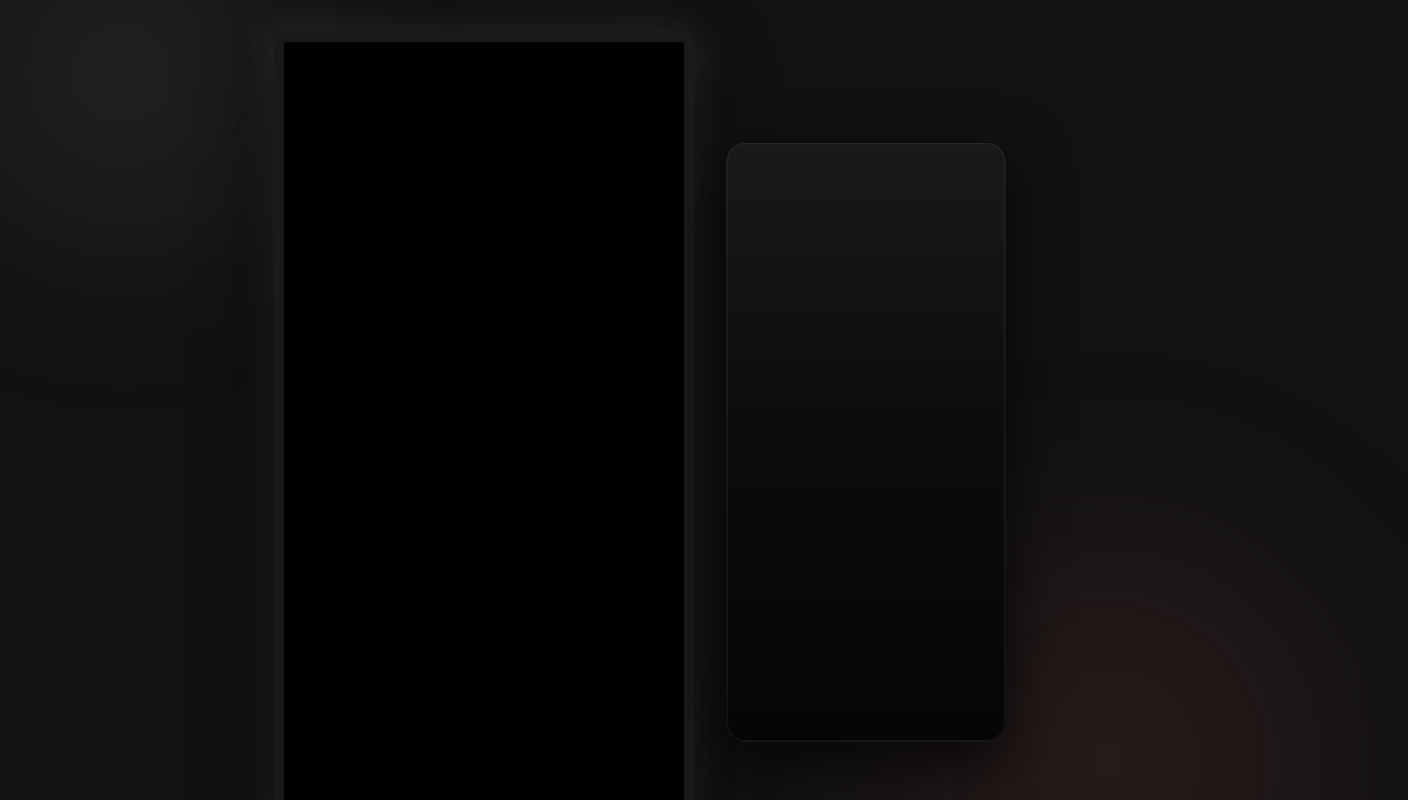
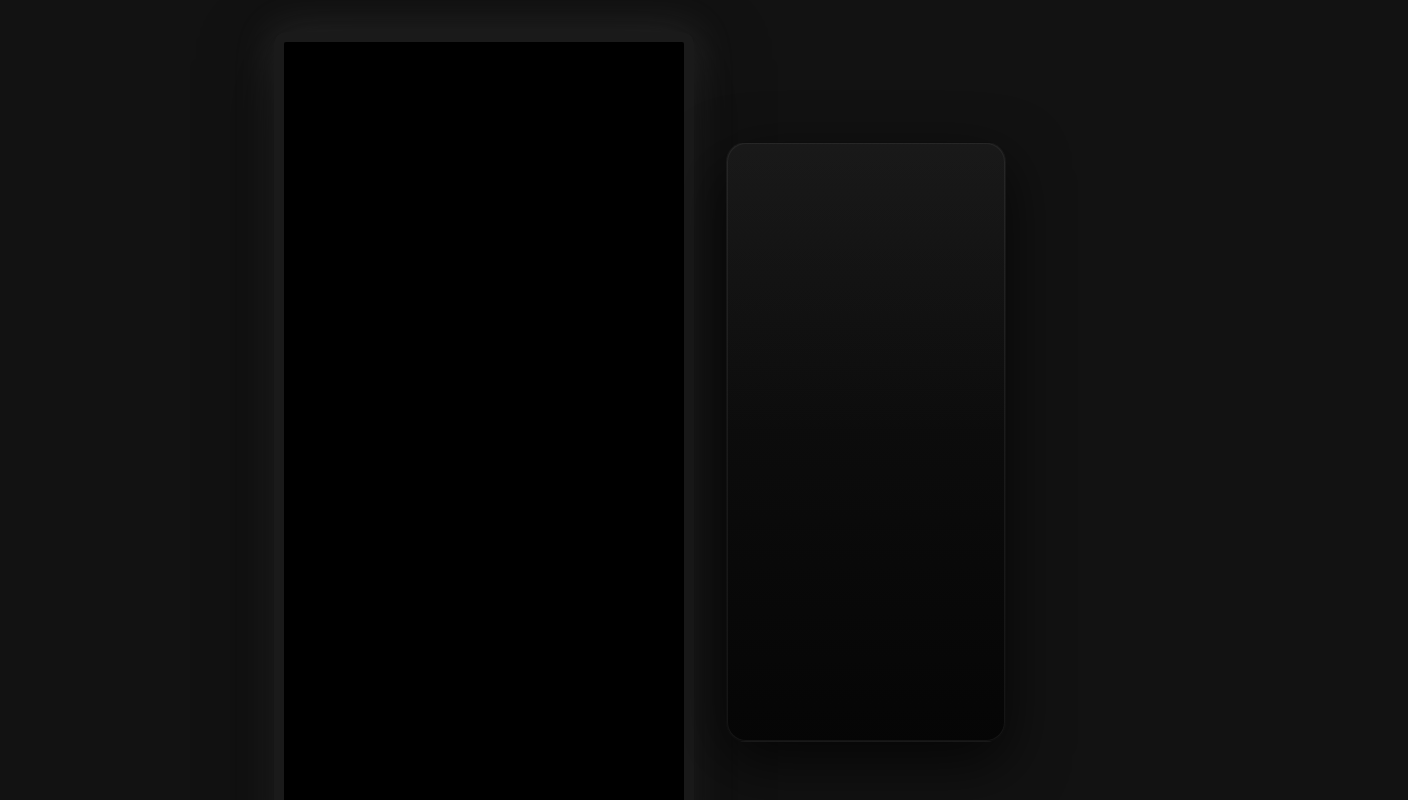
Before and after one commit to VTom21/Fragstore-Webshop, a React (Vite) app in the folder tetris/: page / in a window 1280 px wide. Shown: the top 800 px of the page, 1408 px wide, since content can reach past the window. Built offline with nearby package versions, Linux system fonts and the light colour scheme.

Commit message:
Tetris Base UI

```diff
--- a/tetris/src/App.css
+++ b/tetris/src/App.css
@@ -14,28 +14,6 @@ body {
   align-items: center;
   overflow: hidden;
   position: relative;
-}
-body::before {
-  content: "";
-  position: absolute;
-  top: -20%;
-  left: -10%;
-  width: 500px;
-  height: 500px;
-  background: radial-gradient(circle, rgba(158, 158, 158, 0.15) 0%, transparent 70%);
-  border-radius: 50%;
-  filter: blur(80px);
-}
-body::after {
-  content: "";
-  position: absolute;
-  bottom: -20%;
-  right: -10%;
-  width: 600px;
-  height: 600px;
-  background: radial-gradient(circle, rgba(255, 107, 107, 0.15) 0%, transparent 70%);
-  border-radius: 50%;
-  filter: blur(100px);
 }
 
 .game-container {
--- a/tetris/src/App.scss
+++ b/tetris/src/App.scss
@@ -32,30 +32,6 @@ body {
   overflow: hidden;
   position: relative;
 
-  // Subtle glow orbs
-  &::before {
-    content: '';
-    position: absolute;
-    top: -20%;
-    left: -10%;
-    width: 500px;
-    height: 500px;
-    background: radial-gradient(circle, rgba($primary-color, 0.15) 0%, transparent 70%);
-    border-radius: 50%;
-    filter: blur(80px);
-  }
-
-  &::after {
-    content: '';
-    position: absolute;
-    bottom: -20%;
-    right: -10%;
-    width: 600px;
-    height: 600px;
-    background: radial-gradient(circle, rgba($accent-color, 0.15) 0%, transparent 70%);
-    border-radius: 50%;
-    filter: blur(100px);
-  }
 }
 
 .game-container {
```
Also changed, not shown: 1 other file (tests, documents, lock files or other folders).
